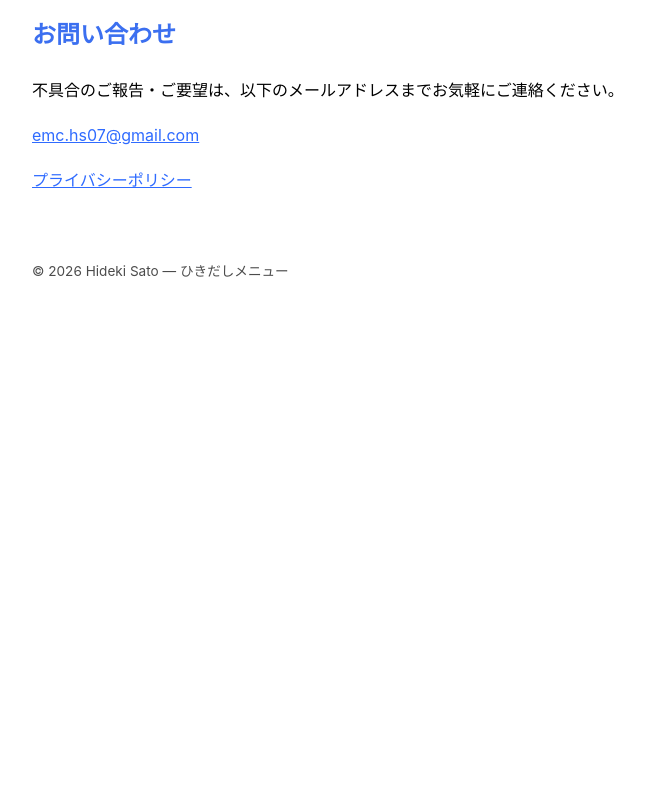
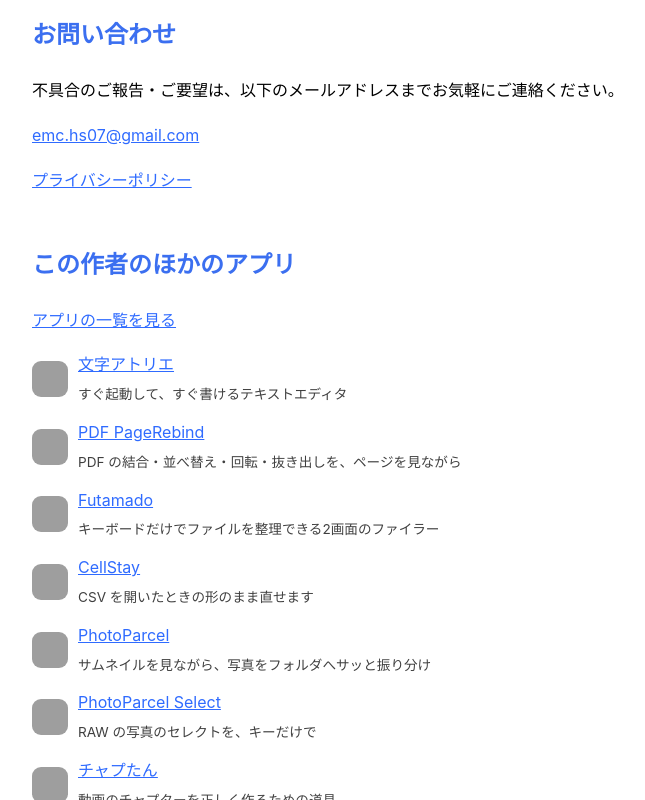
Before and after one commit to emchs07-prog/hikidashimenu-support, a plain HTML site: page index.html in a window 1280 px wide. Shown: the part 2000-2800 px from the top of the page, without its empty margins (248-893 px from the left). Before the commit the page ends 2315 px from the top, so only its background shows below. Drawn offline with Linux system fonts and the light colour scheme; grey boxes are pictures that could not be loaded.

Commit message:
題名から「サポート」を外し、ページの下に「この作者のほかのアプリ」を足した

```diff
--- a/index.html
+++ b/index.html
@@ -28,7 +28,7 @@
 <meta name="twitter:card" content="summary_large_image">
 </head>
 <body>
-<h1>ひきだしメニュー サポート</h1>
+<h1>ひきだしメニュー</h1>
 <p class="og-card"><img src="og.png" alt="ひきだしメニューの紹介" width="1200" height="630" style="display:block;width:100%;max-width:720px;height:auto;border-radius:12px;margin:12px 0 24px;"></p>
 <p>ひきだしメニューは、よく使うアプリ・書類・フォルダ・Web ページを、マウスのカーソルの位置に開くメニューからすぐに起動できる Mac 用のランチャーです。分類（サブメニュー）で整理でき、登録したフォルダは中のファイルや子フォルダをメニューでたどって開けます。</p>
 
@@ -70,6 +70,26 @@
 
 <p><a href="privacy.html">プライバシーポリシー</a></p>
 
+<!-- この作者のほかのアプリ（ここから） -->
+<section class="other-apps" style="margin-top:3rem;">
+<h2>この作者のほかのアプリ</h2>
+<p><a href="https://emchs07-prog.github.io/">アプリの一覧を見る</a></p>
+<ul style="padding:0;margin:1rem 0 0;">
+<li style="display:flex;gap:10px;align-items:center;margin:0 0 10px;list-style:none;"><img src="https://emchs07-prog.github.io/icons/mojiatelier-support.png" alt="" width="36" height="36" style="border-radius:9px;flex:none;"><span><a href="https://emchs07-prog.github.io/mojiatelier-support/">文字アトリエ</a><br><span style="font-size:.85em;opacity:.75;">すぐ起動して、すぐ書けるテキストエディタ</span></span></li>
+<li style="display:flex;gap:10px;align-items:center;margin:0 0 10px;list-style:none;"><img src="https://emchs07-prog.github.io/icons/pdfpageworkshop-support.png" alt="" width="36" height="36" style="border-radius:9px;flex:none;"><span><a href="https://emchs07-prog.github.io/pdfpageworkshop-support/">PDF PageRebind</a><br><span style="font-size:.85em;opacity:.75;">PDF の結合・並べ替え・回転・抜き出しを、ページを見ながら</span></span></li>
+<li style="display:flex;gap:10px;align-items:center;margin:0 0 10px;list-style:none;"><img src="https://emchs07-prog.github.io/icons/futamado-support.png" alt="" width="36" height="36" style="border-radius:9px;flex:none;"><span><a href="https://emchs07-prog.github.io/futamado-support/">Futamado</a><br><span style="font-size:.85em;opacity:.75;">キーボードだけでファイルを整理できる2画面のファイラー</span></span></li>
+<li style="display:flex;gap:10px;align-items:center;margin:0 0 10px;list-style:none;"><img src="https://emchs07-prog.github.io/icons/cellstay-support.png" alt="" width="36" height="36" style="border-radius:9px;flex:none;"><span><a href="https://emchs07-prog.github.io/cellstay-support/">CellStay</a><br><span style="font-size:.85em;opacity:.75;">CSV を開いたときの形のまま直せます</span></span></li>
+<li style="display:flex;gap:10px;align-items:center;margin:0 0 10px;list-style:none;"><img src="https://emchs07-prog.github.io/icons/photoparcel-support.png" alt="" width="36" height="36" style="border-radius:9px;flex:none;"><span><a href="https://emchs07-prog.github.io/photoparcel-support/">PhotoParcel</a><br><span style="font-size:.85em;opacity:.75;">サムネイルを見ながら、写真をフォルダへサッと振り分け</span></span></li>
+<li style="display:flex;gap:10px;align-items:center;margin:0 0 10px;list-style:none;"><img src="https://emchs07-prog.github.io/icons/photoparcel-select-support.png" alt="" width="36" height="36" style="border-radius:9px;flex:none;"><span><a href="https://emchs07-prog.github.io/photoparcel-select-support/">PhotoParcel Select</a><br><span style="font-size:.85em;opacity:.75;">RAW の写真のセレクトを、キーだけで</span></span></li>
+<li style="display:flex;gap:10px;align-items:center;margin:0 0 10px;list-style:none;"><img src="https://emchs07-prog.github.io/icons/chaptan.png" alt="" width="36" height="36" style="border-radius:9px;flex:none;"><span><a href="https://emchs07-prog.github.io/chaptan/">チャプたん</a><br><span style="font-size:.85em;opacity:.75;">動画のチャプターを正しく作るための道具</span></span></li>
+<li style="display:flex;gap:10px;align-items:center;margin:0 0 10px;list-style:none;"><img src="https://emchs07-prog.github.io/icons/chaptanbookmark.png" alt="" width="36" height="36" style="border-radius:9px;flex:none;"><span><a href="https://emchs07-prog.github.io/chaptanbookmark/">チャプたんブックマーク</a><br><span style="font-size:.85em;opacity:.75;">動画をフォルダの中のフォルダで整理</span></span></li>
+<li style="display:flex;gap:10px;align-items:center;margin:0 0 10px;list-style:none;"><img src="https://emchs07-prog.github.io/icons/midiatelier-support.png" alt="" width="36" height="36" style="border-radius:9px;flex:none;"><span><a href="https://emchs07-prog.github.io/midiatelier-support/">MIDIアトリエ</a><br><span style="font-size:.85em;opacity:.75;">鍵盤がなくても、パソコンのキーボードで曲を打ち込めます</span></span></li>
+<li style="display:flex;gap:10px;align-items:center;margin:0 0 10px;list-style:none;"><img src="https://emchs07-prog.github.io/icons/jimudentaku-support.png" alt="" width="36" height="36" style="border-radius:9px;flex:none;"><span><a href="https://emchs07-prog.github.io/jimudentaku-support/">事務電卓</a><br><span style="font-size:.85em;opacity:.75;">机の上の実務電卓と同じ使い勝手</span></span></li>
+<li style="display:flex;gap:10px;align-items:center;margin:0 0 10px;list-style:none;"><img src="https://emchs07-prog.github.io/icons/tecola.png" alt="" width="36" height="36" style="border-radius:9px;flex:none;"><span><a href="https://emchs07-prog.github.io/tecola/">Tecola</a><br><span style="font-size:.85em;opacity:.75;">システム手帳風の週間カレンダー</span></span></li>
+<li style="display:flex;gap:10px;align-items:center;margin:0 0 10px;list-style:none;"><img src="https://emchs07-prog.github.io/icons/goodsordermatome-support.png" alt="" width="36" height="36" style="border-radius:9px;flex:none;"><span><a href="https://emchs07-prog.github.io/goodsordermatome-support/">グッズ注文まとめ</a><br><span style="font-size:.85em;opacity:.75;">部活のグッズの申込を集計して、配布用・発注用の表と集金表まで作ります</span></span></li>
+</ul>
+</section>
+<!-- この作者のほかのアプリ（ここまで） -->
 <footer>© 2026 Hideki Sato — ひきだしメニュー</footer>
 </body>
 </html>
```
